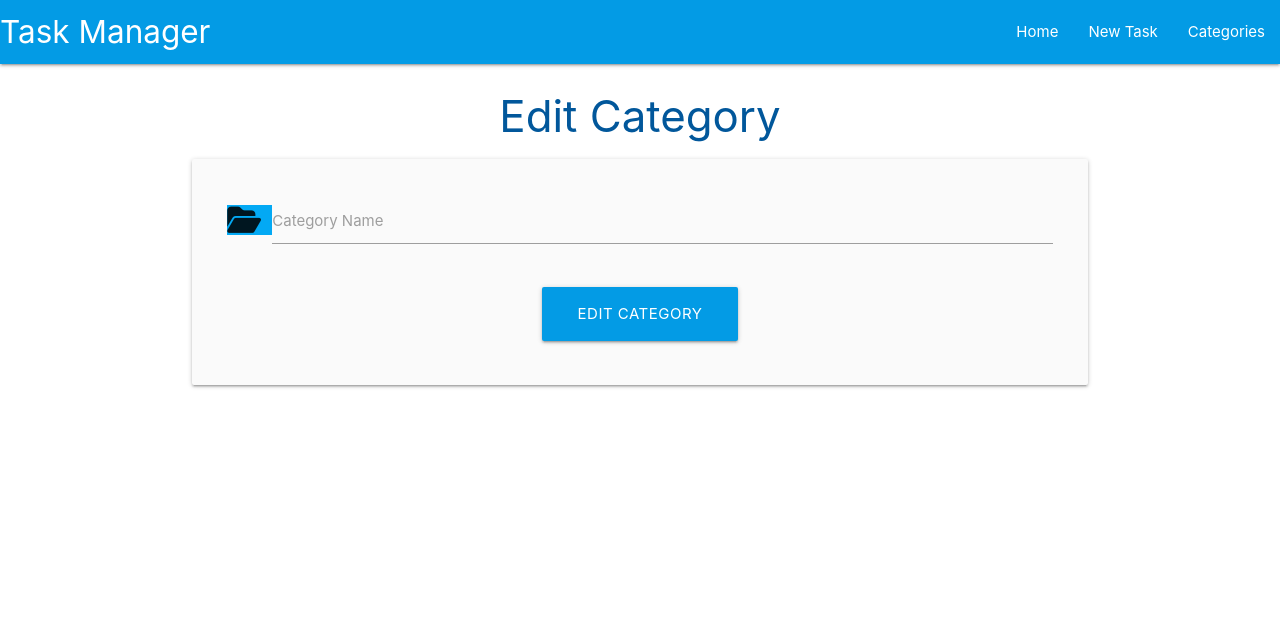
After one commit to chijioke100/flask-sqlalchemy-task-manager, a Python web app: template taskmanager/templates/edit_category.html in a window 1280 px wide. The commit adds this page. Shown: the top 625 px of the page. Run offline with Jinja, Linux system fonts and the light colour scheme; the template is opened without the code that fills it, so the values that code supplies are empty.

Commit message:
add update category

```diff
--- /dev/null
+++ b/taskmanager/templates/edit_category.html
@@ -0,0 +1,33 @@
+{% extends "base.html" %}
+{% block content %}
+
+<h3 class="light-blue-text text-darken-4 center-align">Edit Category</h3>
+
+<div class="row card-panel grey lighten-5">
+    <form class="col s12" method="POST" action="{{url_for('edit_category', category_id=category.id)}}">
+
+        <!--Category Name-->
+      <div class="row">
+        <div class="input-field col s12">
+            <i class="fas fa-folder-open prefix light-blue text-darken-4"></i>
+          <input id="category_name" name="category_name" minlength="3" value="{{ category.category_name }}" maxlength="25" type="text" class="validate" required>
+          <label for="category_name">Category Name</label>
+        </div>
+
+      </div>
+
+      <!--Submit Button-->
+      <div class="row">
+        <div class="col s12 center-align">
+           <button type="submit" class="btn-large light-blue darken-1">
+            Edit Category <i class="fas fa-plus-edit right"></i>
+
+           </button>
+        </div>
+
+      </div>
+
+    </form>
+  </div>
+
+{% endblock %}
```
Also changed, not shown: taskmanager/routes.py (+12 -1 lines), taskmanager/templates/categories.html (+4 -3 lines).
